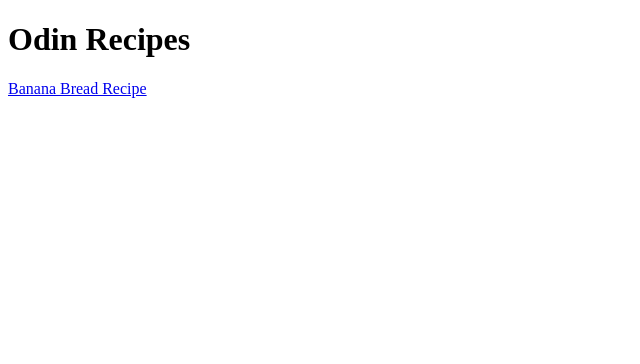
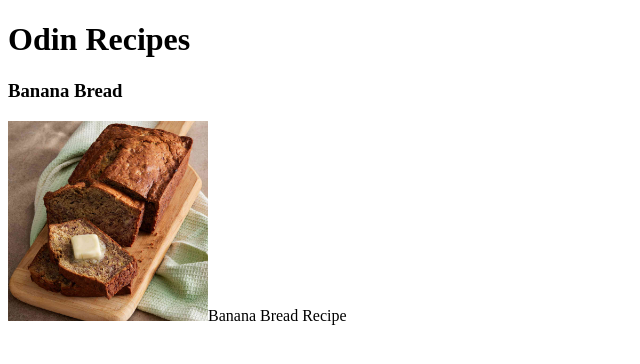
Before and after one commit to jupiterboopiter/odin-recipes, a plain HTML site: page index.html in a window 1280 px wide. Shown: the whole page, without its empty margins (0-640 px from the left). Drawn offline with Linux system fonts and the light colour scheme.

Commit message:
This is a practice one

```diff
--- a/index.html
+++ b/index.html
@@ -7,6 +7,8 @@
 
     <body>
         <h1>Odin Recipes</h1>
+        <h3>Banana Bread</h3>
+        <img src="images/bananabread.jpg" alt="banana bread" width="200"
         <a href="recipes/bananabread.html">Banana Bread Recipe</a>
     </body>
 
```
Also changed, not shown: images/bananabread.jpg (added).
